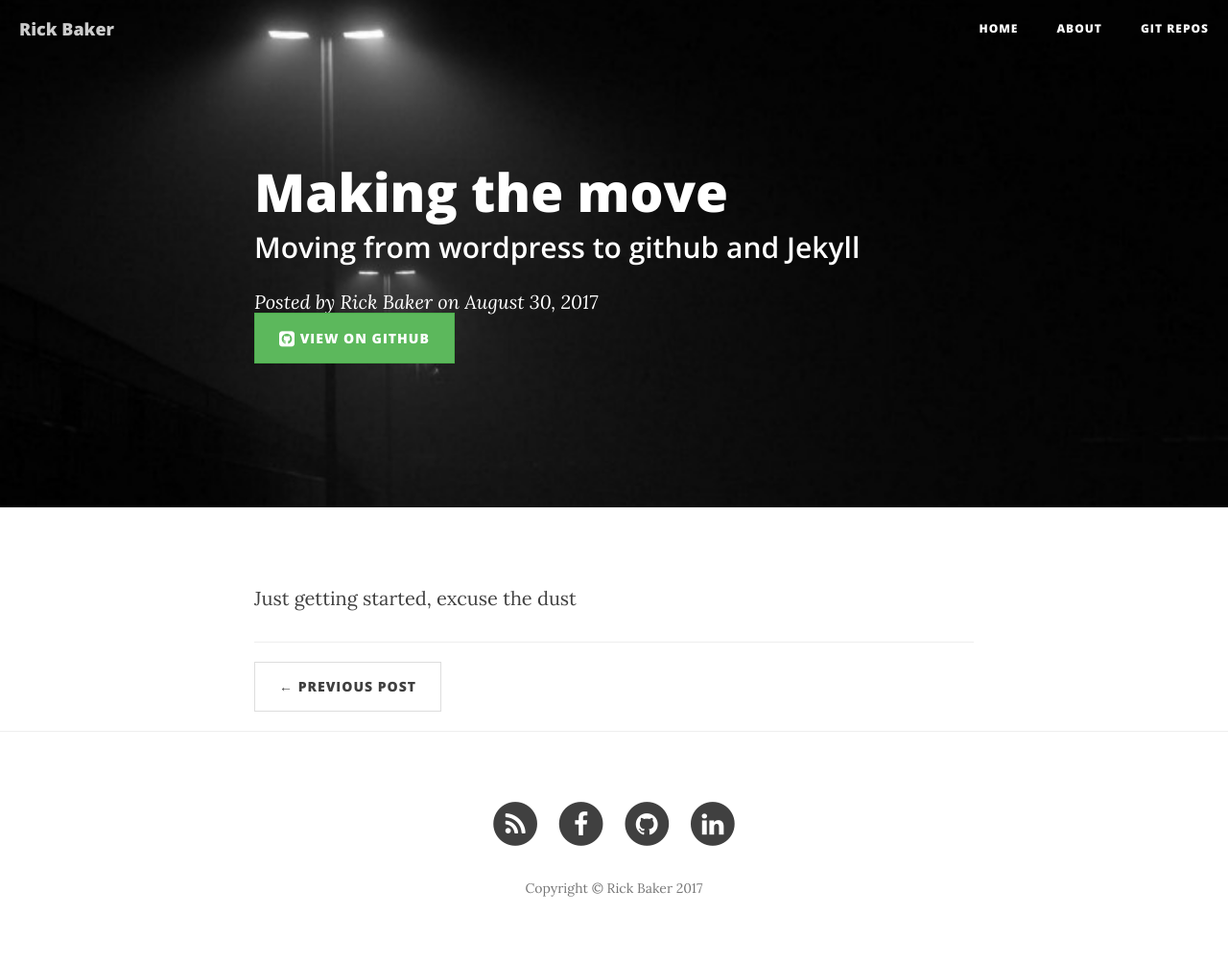
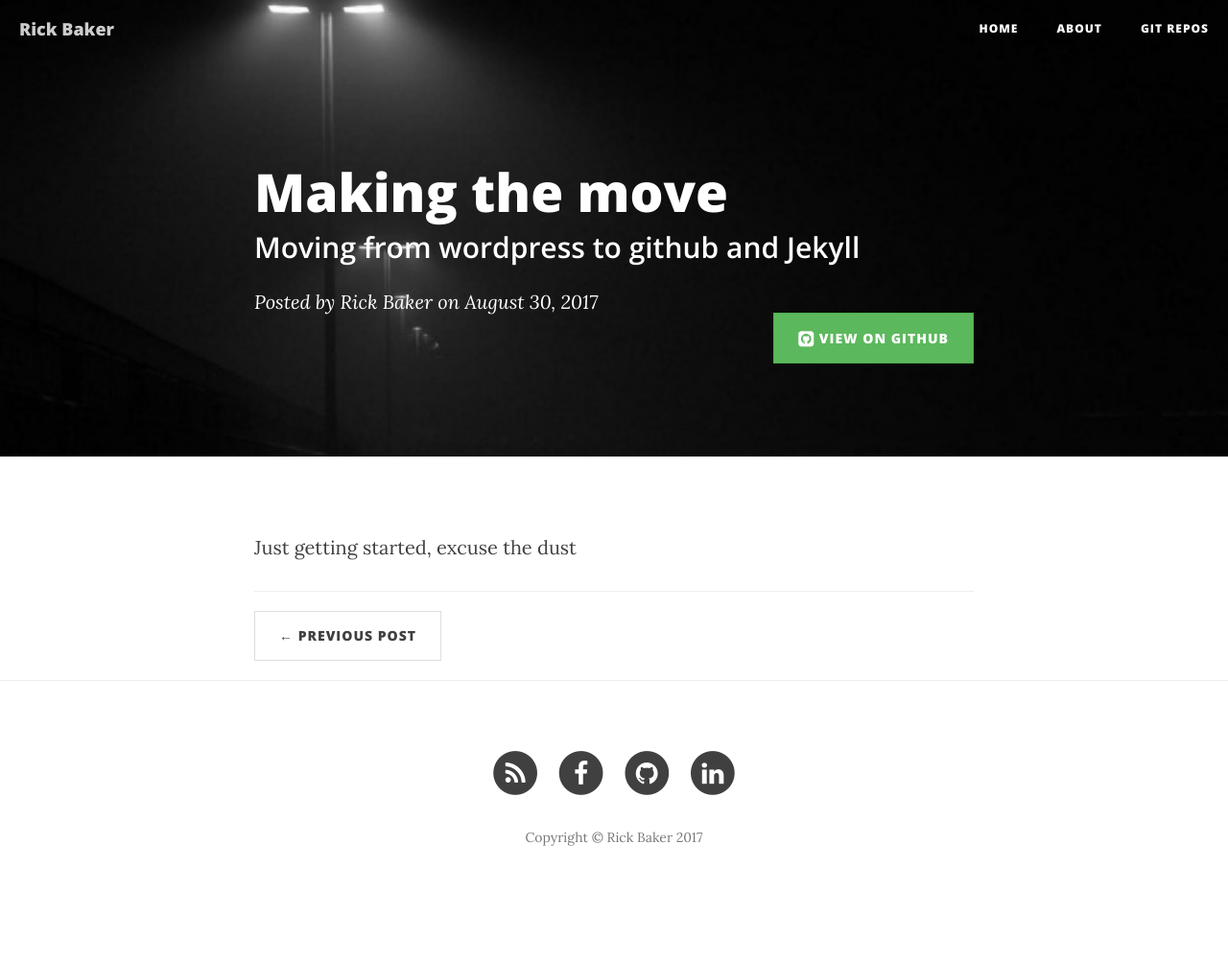
Before and after one commit to ricktbaker/ricktbaker.github.io, a Jekyll site: the page built from _posts/2017-08-30-getting-started.markdown, in a window 1280 px wide. Shown: the whole page at 96% size. Built offline with Jekyll 4.4.1, drawn with Linux system fonts in a browser that asks for light colours; nearby versions of some CDN libraries; after the commit the page ends 949 px from its top, so only the background shows below that.

Commit message:
initial checkin

```diff
--- a/_layouts/post.html
+++ b/_layouts/post.html
@@ -13,7 +13,7 @@
                     <h2 class="subheading">{{ page.subtitle }}</h2>
                     {% endif %}
                     <span class="meta">Posted by {% if page.author %}{{ page.author }}{% else %}{{ site.title }}{% endif %} on {{ page.date | date: "%B %-d, %Y" }}</span>
-                    <a class="btn btn-success btn-sm" href="#">
+                    <a style="float: right" class="btn btn-success btn-sm" href="#">
                         <i class="fa fa-lg fa-github-square"></i> View on GitHub</a>
                 </div>
             </div>
```
